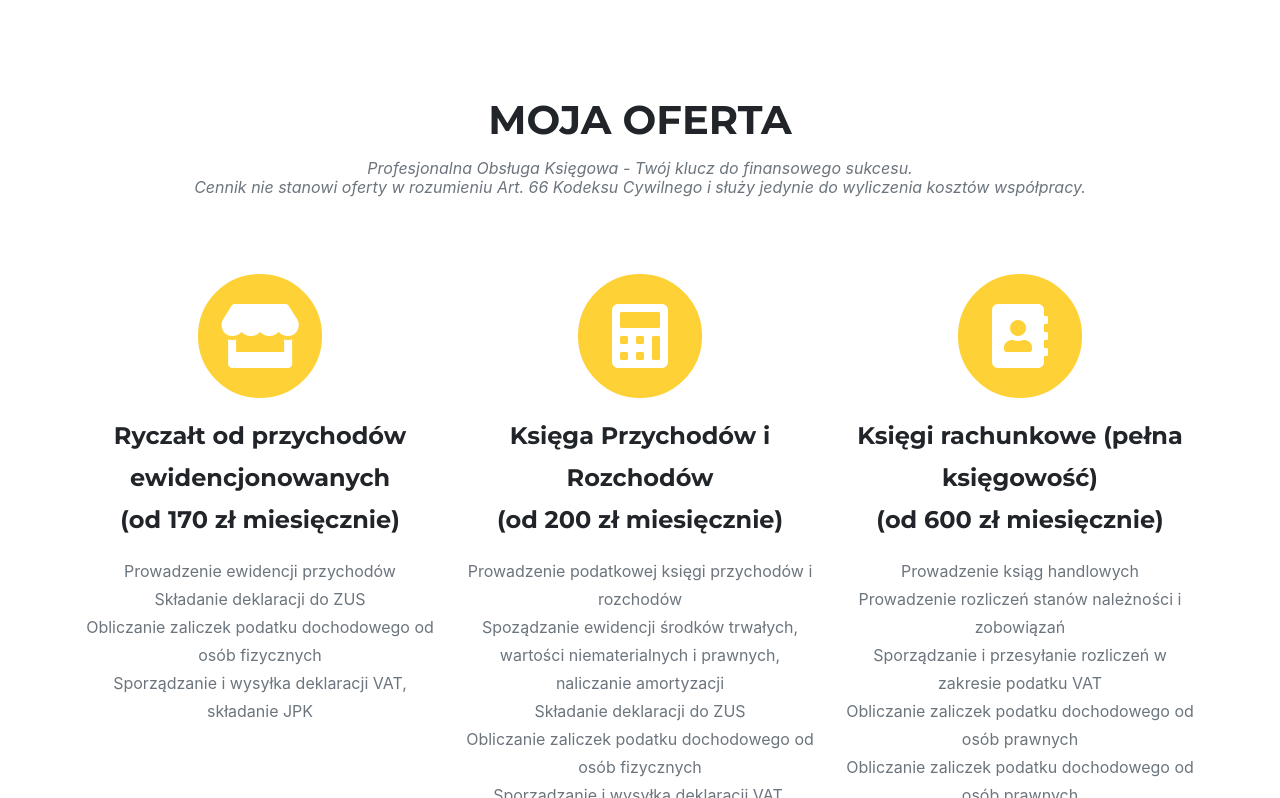
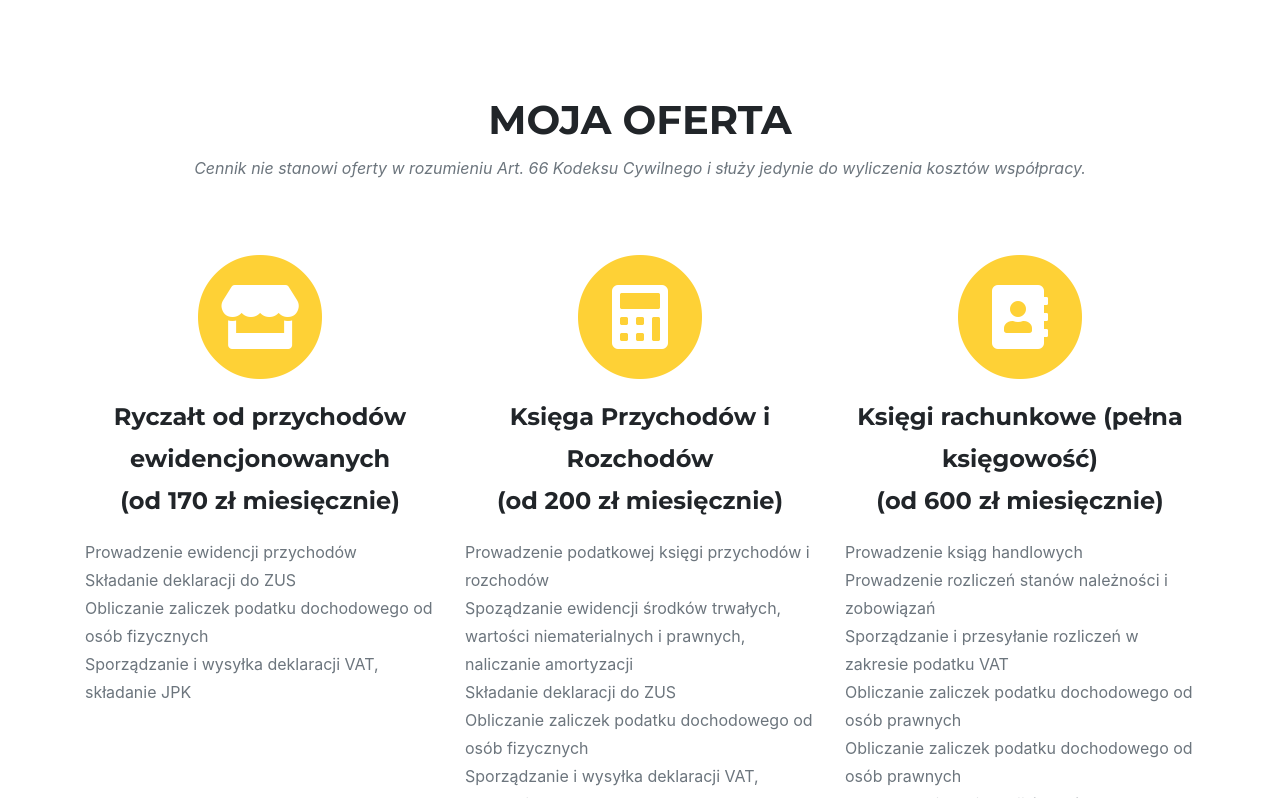
Before and after one commit to scripnichenko/finprime, a Jekyll site: the page built from index.md, in a window 1280 px wide and 900 px high, scrolled down 552 px, cut to the strip 102-900 px from the top of the window. Built offline with Jekyll 4.4.1, drawn with Linux system fonts in a browser that asks for light colours; some web fonts are replaced.

Commit message:
text-left

```diff
--- a/_data/sitetext.yml
+++ b/_data/sitetext.yml
@@ -18,7 +18,7 @@ en: &DEFAULT_EN
 
   services:
     title: "Moja oferta"
-    text: "Profesjonalna Obsługa Księgowa - Twój klucz do finansowego sukcesu. <br> Cennik nie stanowi oferty w rozumieniu Art. 66 Kodeksu Cywilnego i służy jedynie do wyliczenia kosztów współpracy."
+    text: "Cennik nie stanowi oferty w rozumieniu Art. 66 Kodeksu Cywilnego i służy jedynie do wyliczenia kosztów współpracy."
     section: services
     list:
       - title: "Ryczałt od przychodów ewidencjonowanych  <br> (od 170 zł miesięcznie)"
--- a/_includes/services.html
+++ b/_includes/services.html
@@ -20,7 +20,7 @@
             <i class="{{ service.icon | default: "fas fa-shopping-cart" }} fa-stack-1x fa-inverse"></i>
           </span>
           <h4 class="service-heading">{{ service.title | markdownify }}</h4>
-          {% if service.desc %}<div class="text-muted">{{ service.desc | markdownify }}</div>{% endif %}
+          {% if service.desc %}<div class="text-muted text-left">{{ service.desc | markdownify }}</div>{% endif %}
         </div>
 	  {% endfor %}
       </div>
```
